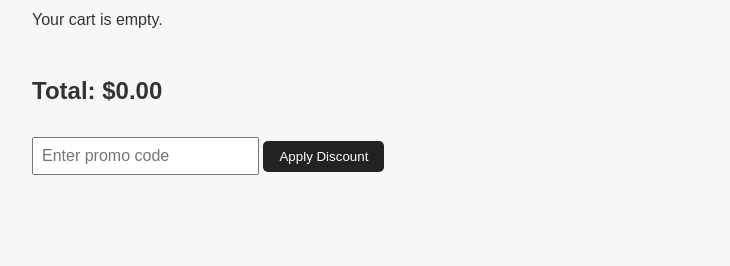
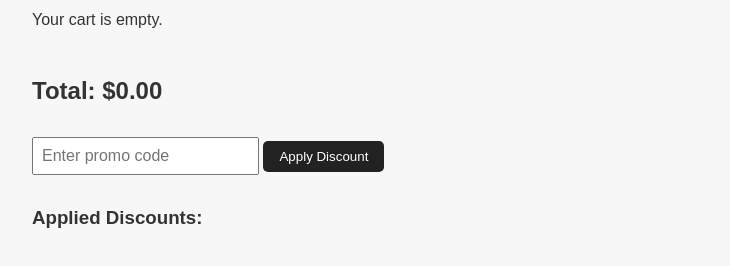
Before and after one commit to br1anna-p/LaceUp, a website: page public/cart.html in a window 1280 px wide. Shown: the part 140-406 px from the top of the page, without its empty margins (0-730 px from the left). Drawn offline with Linux system fonts and the light colour scheme.

Commit message:
Add discount section and list of applied discounts

```diff
--- a/public/cart.html
+++ b/public/cart.html
@@ -70,7 +70,8 @@
 
   <p id="cart-total"></p>
 
-  <div id="discount-section" style="padding: 1rem 2rem;">
+ <!-- DISCOUNT SECTION -->
+<div id="discount-section" style="padding: 1rem 2rem;">
   <input
     type="text"
     id="discount-code"
@@ -87,9 +88,11 @@
   <p id="discount-message" style="font-weight:bold;"></p>
 </div>
 
-  <div id="applied-discount-box" style="display: none;">
-  <p>Discount Applied: <span id="applied-discount-name"></span></p>
-  <button id="remove-discount">Remove</button>
+<!-- LIST OF APPLIED DISCOUNTS -->
+<div id="applied-discounts" style="padding: 1rem 2rem;">
+  <h3>Applied Discounts:</h3>
+
+  <ul id="applied-discount-list" style="list-style:none; padding-left:0;"></ul>
 </div>
 
 
```
